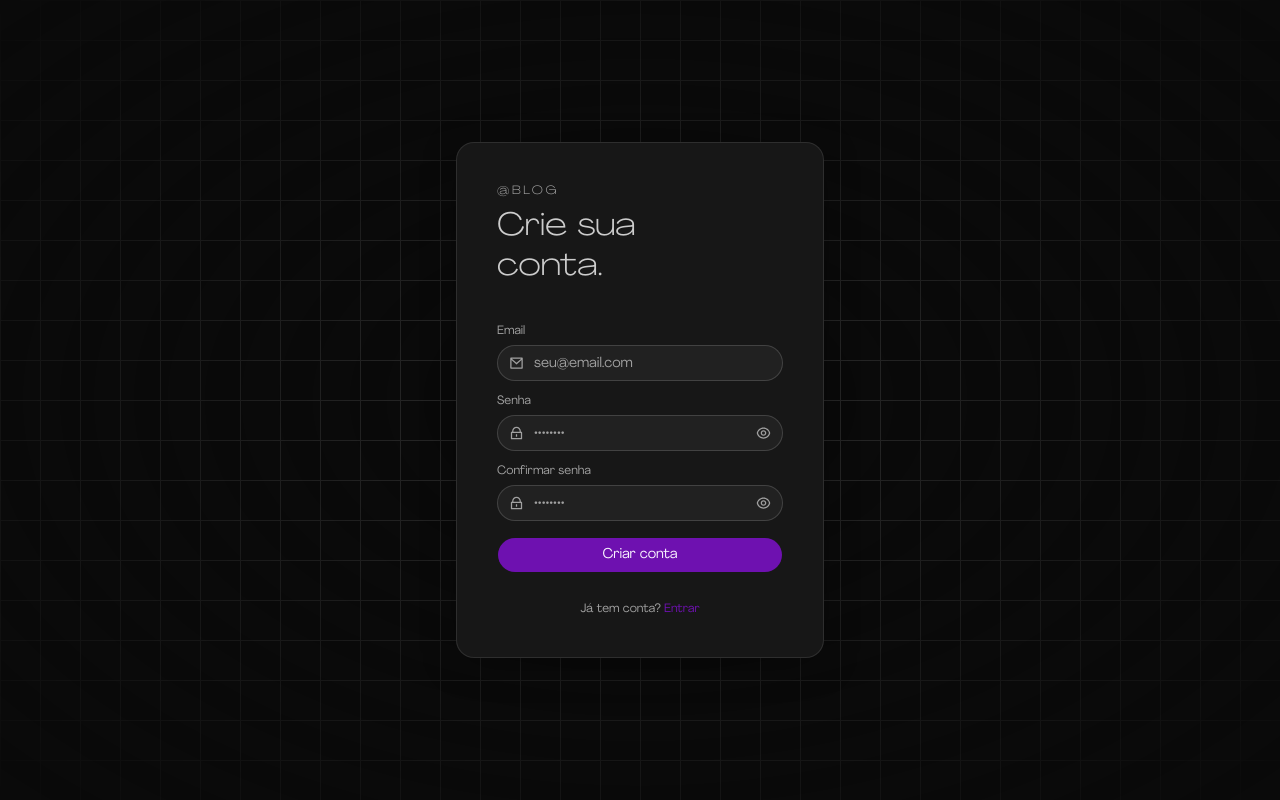
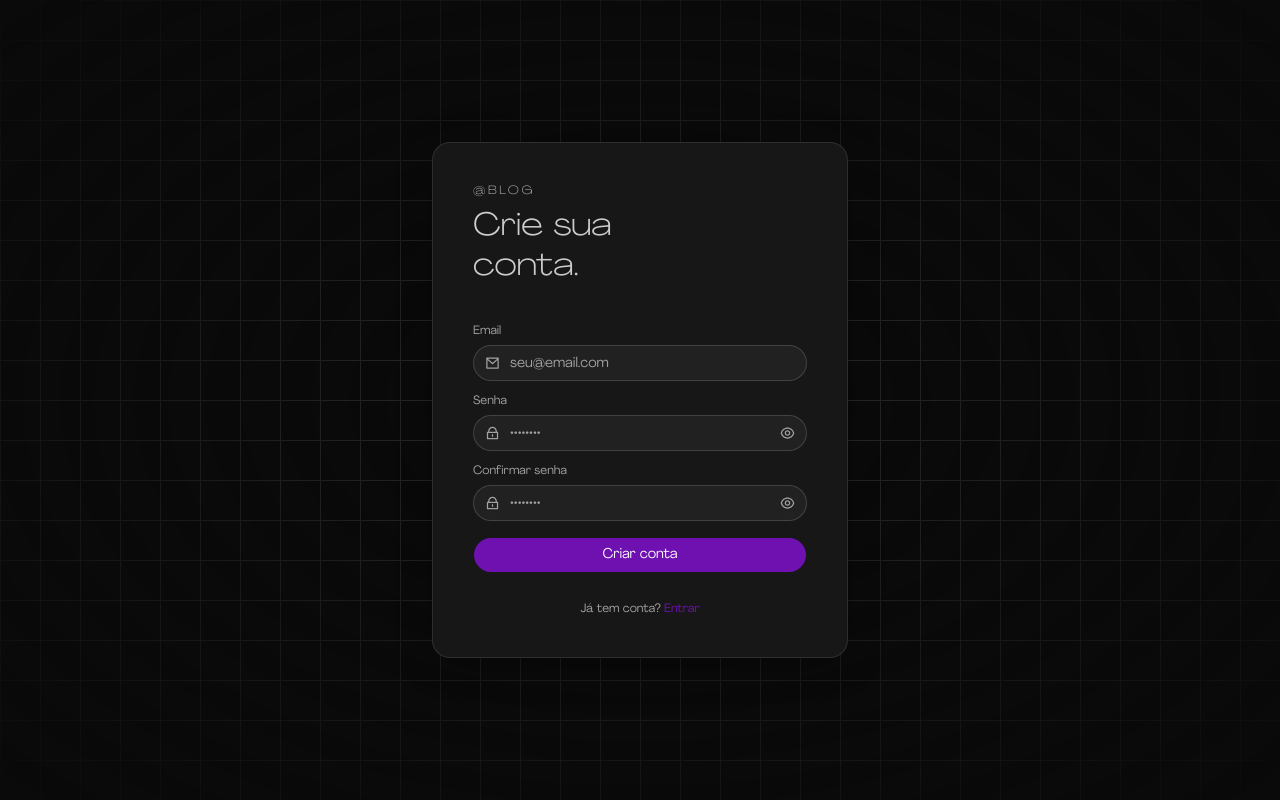
Before and after one commit to lucaspbertoncello/blog, a React (Vite) app in the folder blog-frontend/: page /signup in a window 1280 px wide. Built offline with nearby package versions, Linux system fonts and the light colour scheme; no server answers.

Commit message:
feat(auth): increase auth layout width to max-w-md

```diff
--- a/blog-frontend/src/shared/layouts/AuthLayout.tsx
+++ b/blog-frontend/src/shared/layouts/AuthLayout.tsx
@@ -17,7 +17,7 @@
       {/* Radial mask — fades grid toward center */}
       <div className="pointer-events-none absolute inset-0 bg-background [mask-image:radial-gradient(ellipse_at_center,transparent_20%,black)]" />
 
-      <div className="relative z-10 w-full max-w-100 px-4">
+      <div className="relative z-10 w-full max-w-md px-4">
         <Outlet />
       </div>
 
```
